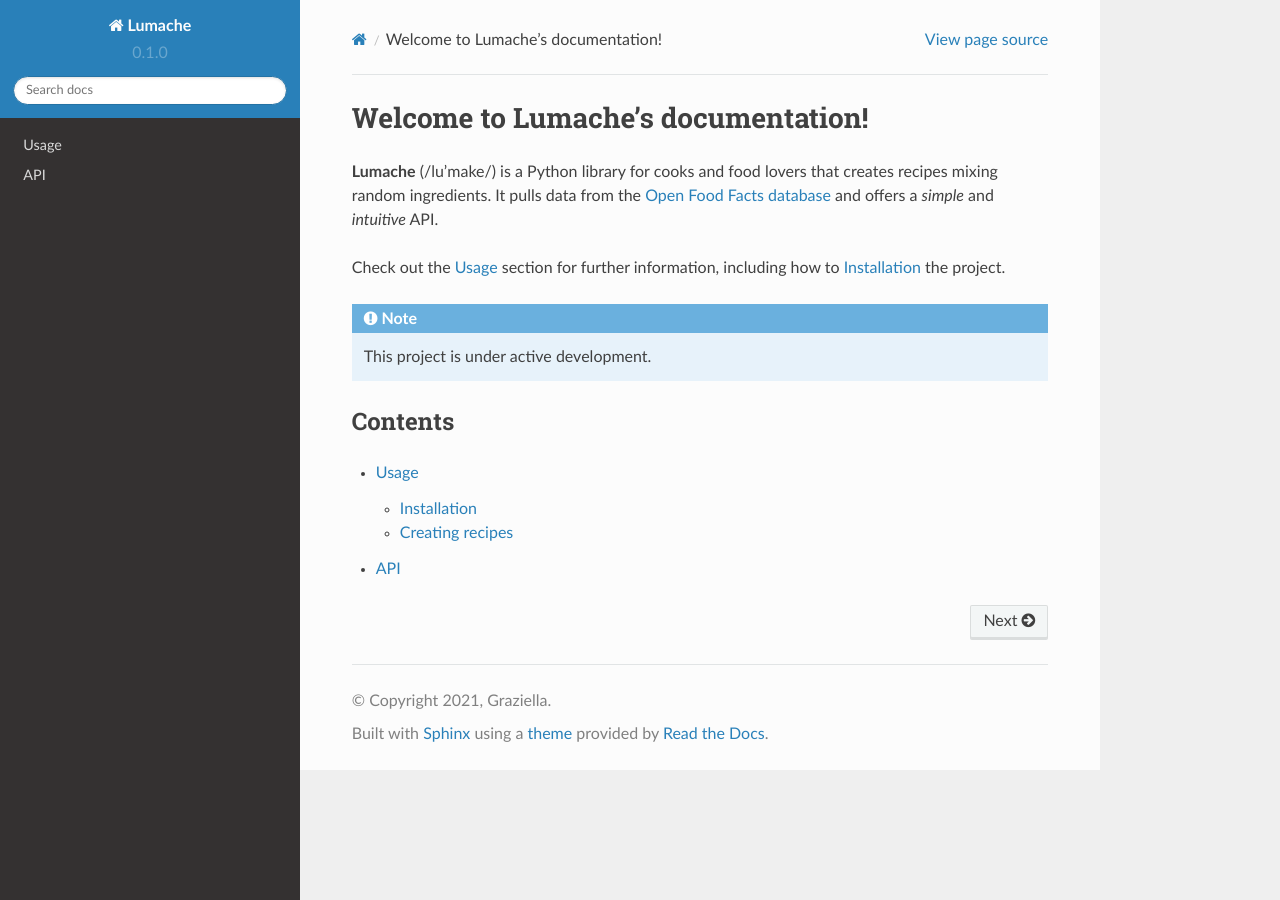
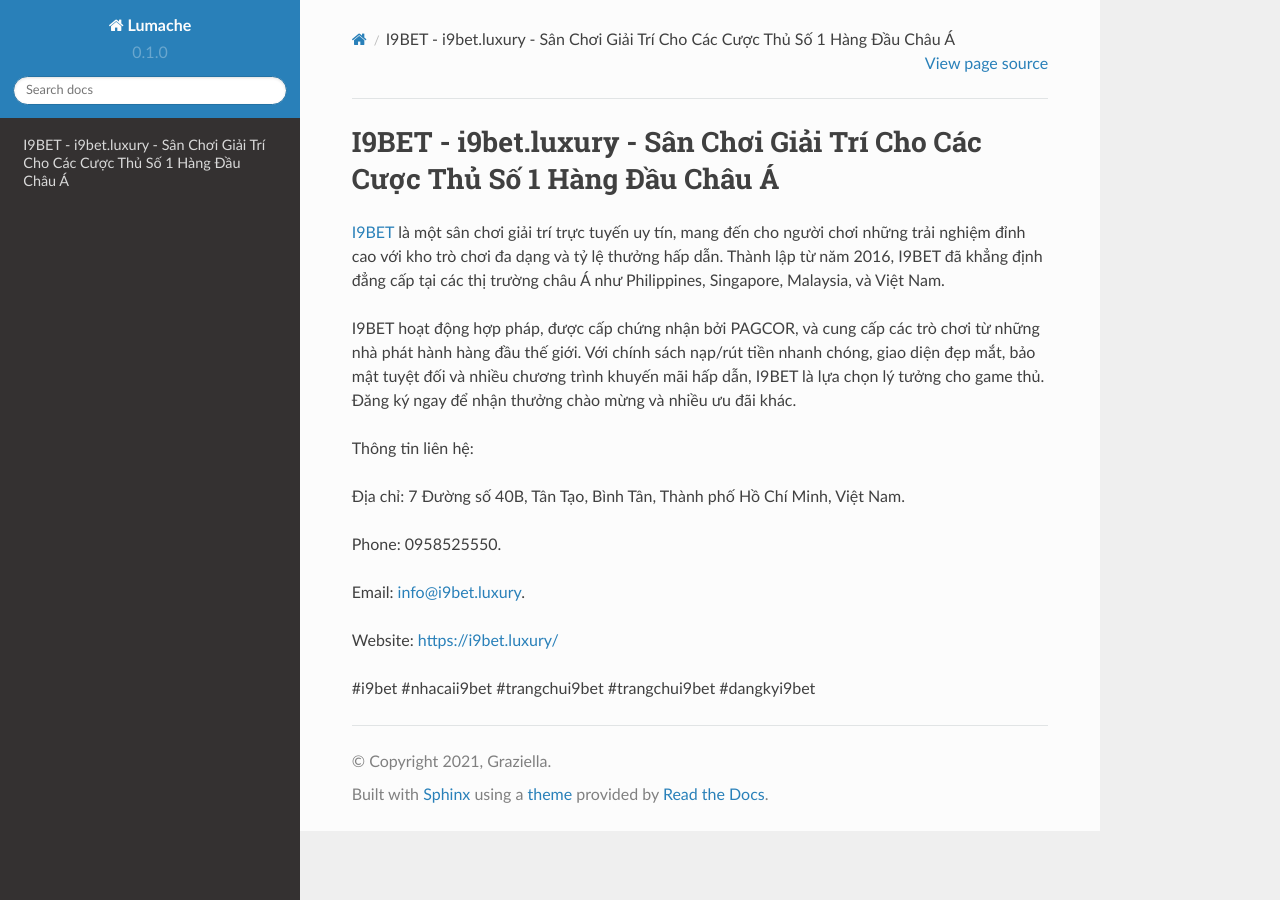
Before and after one commit to socialentity/i9betluxury, a Sphinx documentation site: the page built from docs/source/index.rst, in a window 1280 px wide. Built offline with Sphinx 7.4.7 and the Read the Docs theme 2.0.0, drawn with Linux system fonts in a browser that asks for light colours.

Commit message:
Update index.rst

```diff
--- a/docs/source/index.rst
+++ b/docs/source/index.rst
@@ -1,22 +1,18 @@
-Welcome to Lumache's documentation!
+I9BET - i9bet.luxury - Sân Chơi Giải Trí Cho Các Cược Thủ Số 1 Hàng Đầu Châu Á
 ===================================
 
-**Lumache** (/lu'make/) is a Python library for cooks and food lovers
-that creates recipes mixing random ingredients.
-It pulls data from the `Open Food Facts database <https://world.openfoodfacts.org/>`_
-and offers a *simple* and *intuitive* API.
+`I9BET <https://i9bet.luxury/>`_ là một sân chơi giải trí trực tuyến uy tín, mang đến cho người chơi những trải nghiệm đỉnh cao với kho trò chơi đa dạng và tỷ lệ thưởng hấp dẫn. Thành lập từ năm 2016, I9BET đã khẳng định đẳng cấp tại các thị trường châu Á như Philippines, Singapore, Malaysia, và Việt Nam.
 
-Check out the :doc:`usage` section for further information, including
-how to :ref:`installation` the project.
+I9BET hoạt động hợp pháp, được cấp chứng nhận bởi PAGCOR, và cung cấp các trò chơi từ những nhà phát hành hàng đầu thế giới. Với chính sách nạp/rút tiền nhanh chóng, giao diện đẹp mắt, bảo mật tuyệt đối và nhiều chương trình khuyến mãi hấp dẫn, I9BET là lựa chọn lý tưởng cho game thủ. Đăng ký ngay để nhận thưởng chào mừng và nhiều ưu đãi khác.
 
-.. note::
+Thông tin liên hệ:
 
-   This project is under active development.
+Địa chỉ: 7 Đường số 40B, Tân Tạo, Bình Tân, Thành phố Hồ Chí Minh, Việt Nam.
 
-Contents
---------
+Phone: 0958525550.
 
-.. toctree::
+Email: info@i9bet.luxury.
 
-   usage
-   api
+Website: `https://i9bet.luxury/ <https://i9bet.luxury/>`_
+
+#i9bet #nhacaii9bet #trangchui9bet #trangchui9bet #dangkyi9bet
```
